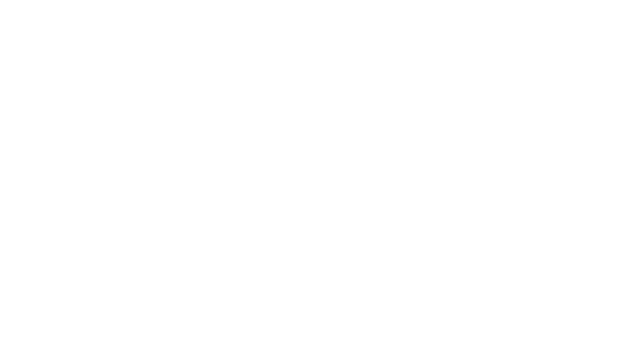
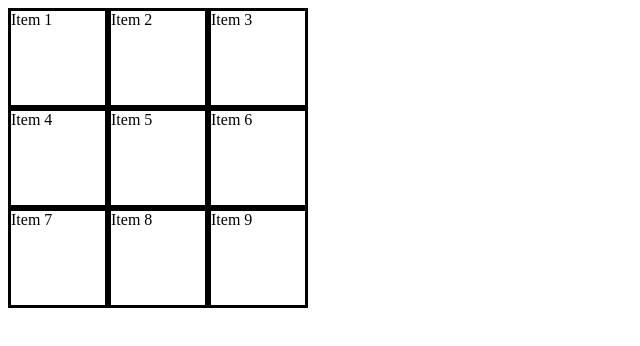
Before and after one commit to CraigMarc/tic-tac-toe, a plain HTML site: page index.html in a window 1280 px wide. Shown: the whole page, without its empty margins (0-640 px from the left). Drawn offline with Linux system fonts and the light colour scheme.

Commit message:
added board to html

```diff
--- a/index.html
+++ b/index.html
@@ -8,7 +8,18 @@
     <script src="tic_tac_toe.js" defer></script>
 </head>
 <body>
+    <div class="container">
+        <div class="cell">Item 1</div>
+        <div class="cell">Item 2</div>
+        <div class="cell">Item 3</div>
+        <div class="cell">Item 4</div>
+        <div class="cell">Item 5</div>
+        <div class="cell">Item 6</div>
+        <div class="cell">Item 7</div>
+        <div class="cell">Item 8</div>
+        <div class="cell">Item 9</div>
 
+      </div>
 
 
 </body>
--- a/styles.css
+++ b/styles.css
@@ -0,0 +1,9 @@
+.container {
+    display: grid;
+    grid-template-columns: 100px 100px 100px;
+    grid-template-rows: 100px 100px 100px;
+  }
+
+  .cell {
+    border: solid;
+  }
```
Also changed, not shown: tic_tac_toe.js (line endings or trailing spaces).
